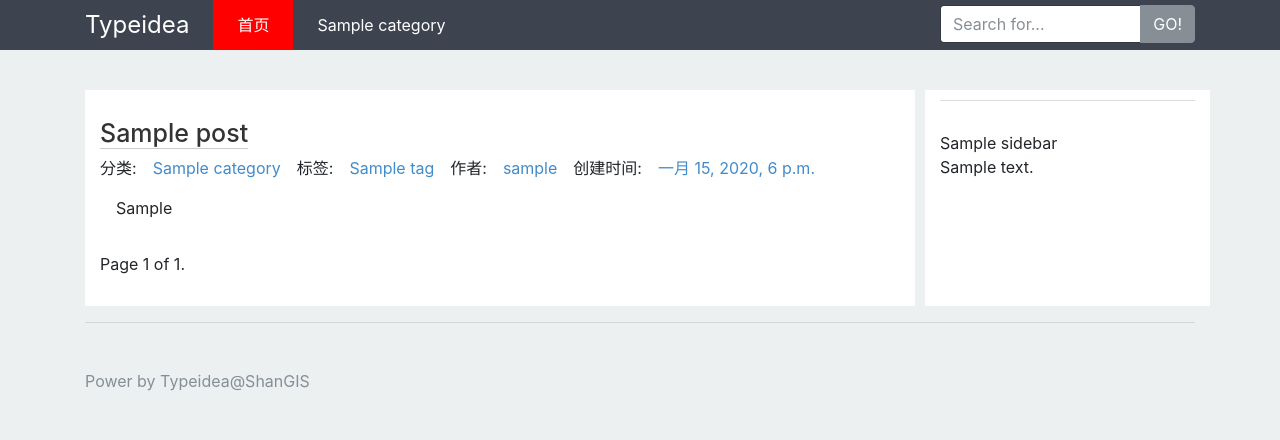
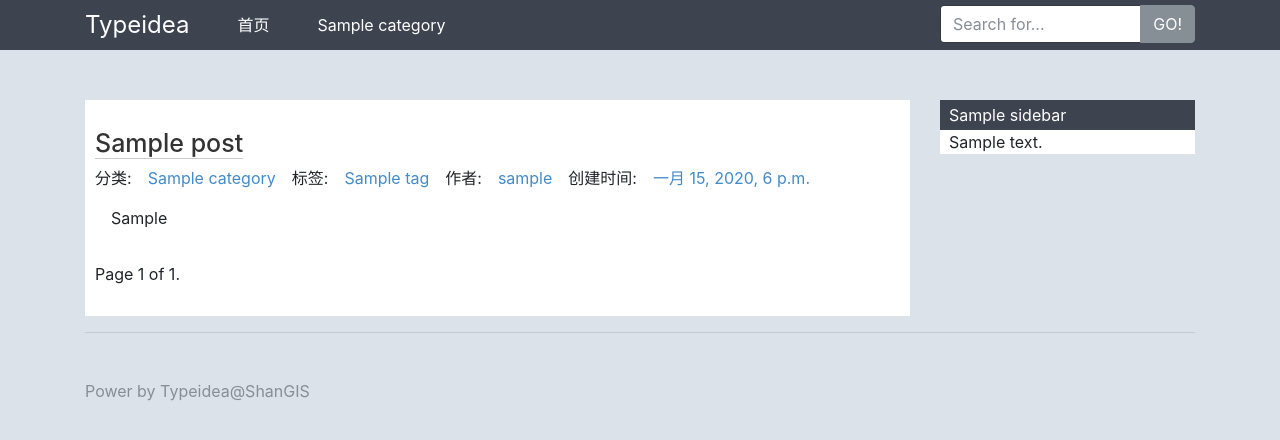
Before and after one commit to ShanGis/TypeIdea, a Django app: page / in a window 1280 px wide. Shown: the top 440 px of the page. Run offline with Django 3.2, Linux system fonts and the light colour scheme; tables that the repository leaves empty hold one stand-in row (values such as "Sample post"); some libraries are stand-ins or nearby versions.

Commit message:
1、修改评论提交时405错误 2、完成侧边栏样式 3、增加基于Django自带CACHE进行PV、UV统计

```diff
--- a/typeidea/blog/admin.py
+++ b/typeidea/blog/admin.py
@@ -14,7 +14,7 @@
     form = PostAdminForm
     # 展示页面
     list_display = (
-        'title', 'category', 'owner',
+        'title', 'category', 'owner', 'pv', 'uv',
         'created_time', 'status_show', 'operate',
     )
     # list_display_links = (
--- a/typeidea/blog/models.py
+++ b/typeidea/blog/models.py
@@ -1,5 +1,6 @@
 from django.contrib.auth.models import User
 from django.db import models
+from django.db.models import F
 
 import markdown
 
@@ -57,11 +58,19 @@
     tag = models.ManyToManyField(Tag, related_name='posts' ,verbose_name="标签")
     owner = models.ForeignKey(User, on_delete=models.CASCADE, verbose_name="作者")
     created_time = models.DateTimeField(auto_now_add=True, verbose_name='创建时间')
+    pv = models.PositiveIntegerField(default=0, verbose_name='PV')
+    uv = models.PositiveIntegerField(default=0, verbose_name='UV')
 
     # Model层定制字段
     def status_show(self):
         return '当前标状态:%s' % self.status
     status_show.short_description = '演示状态'
+
+    def increase_pv(self):
+        return type(self).objects.filter(id=self.id).update(pv=F('pv') + 1)
+
+    def increase_uv(self):
+        return type(self).objects.filter(id=self.id).update(uv=F('uv') + 1)
 
     def save(self, *args, **kwargs):
         if self.is_markdown:
--- a/typeidea/blog/views.py
+++ b/typeidea/blog/views.py
@@ -1,3 +1,4 @@
+from django.core.cache import cache
 from django.views.generic import ListView,DetailView
 
 from .models import Post, Category, Tag
@@ -60,49 +61,23 @@
     template_name = 'blog/detail.html'
     context_object_name = 'post'
 
+    def get(self, request, *args, **kwargs):
+        response = super().get(request, *args, **kwargs)
+        # import pdb; pdb.set_trace()
+        self.pv_uv()
+        return response
 
-'''
-def post_list(request, category_id=None, tag_id=None):
-    queryset = Post.objects.all()
+    def pv_uv(self):
+        sessionid = self.request.COOKIES.get('sessionid')
+        if not sessionid:
+            return
+        path = self.request.path
+        pv_key = 'pv:{0}{1}'.format(sessionid, path)
+        uv_key = 'uv:{0}{1}'.format(sessionid, path)
+        if not cache.get(pv_key):
+            self.object.increase_pv()
+            cache.set(pv_key, 1, 30)
 
-    # 分类、标签视图
-    if category_id:
-        queryset = queryset.filter(category_id=category_id)
-    elif tag_id:
-        try:
-            tag = Tag.objects.get(id=tag_id)
-        except tag.DoesNotExist:
-            queryset = []
-        else:
-            queryset = tag.posts.all()
-
-    # 分页
-    page = request.GET.get('page', 1)
-    page_size = 4
-    try:
-        page = int(page)
-    except TypeError:
-        page = 1
-    paginator = Paginator(queryset, page_size)
-    try:
-        posts = paginator.page(page)
-    except EmptyPage:
-        posts = paginator.page(paginator.num_pages)
-
-    '''
-
-
-
-
-
-
-# def post_detail(request, pk=None):
-#     try:
-#         queryset = Post.objects.get(pk=pk)
-#     except Post.DoesNotExist:
-#         raise Http404('好像没有你要找的文章呐')
-
-#     context = {
-#         'post': queryset
-#     }
-#     return render(request, 'blog/detail.html', context=context)
+        if not cache.get(uv_key):
+            self.object.increase_uv()
+            cache.set(uv_key, 1, 60 * 60 *24)
--- a/typeidea/comment/views.py
+++ b/typeidea/comment/views.py
@@ -6,7 +6,7 @@
 
 class CommentView(TemplateView):
     template_name = 'comment/result.html'
-    http_method_names = ['POST']
+    http_method_names = ['post']
 
     def get(self, request, *args, **kwargs):
         return super().get(request, *args, **kwargs)
@@ -26,6 +26,7 @@
 
         context = {
             'succeed': succeed,
-            'form': form
+            'form': form,
+            'target': target
         }
         return self.render_to_response(context)
--- a/typeidea/typeidea/common.py
+++ b/typeidea/typeidea/common.py
@@ -23,6 +23,7 @@
         side_bars = SideBar.objects.filter(status=1)
 
         recently_posts = Post.objects.filter(status=1)[:10]
+        hot_posts = Post.objects.filter(status=1).order_by('pv')[:10]
         recently_comments = Comment.objects.filter(status=1)[:10]
 
         # 模板内容
@@ -30,6 +31,7 @@
             'side_bars': side_bars,
             'recently_posts': recently_posts,
             'recently_comments': recently_comments,
+            'hot_posts':hot_posts
         })
         kwargs.update(self.get_category_context())
         kwargs = super().get_context_data(**kwargs)
--- a/typeidea/typeidea/themes/default/statics/CSS/base.css
+++ b/typeidea/typeidea/themes/default/statics/CSS/base.css
@@ -1,125 +1,97 @@
 body {
-    background-color: rgb(236, 240, 241);
+    background-color: #dbe2e9;
 }
-
+.fixed-top {
+    position: fixed;
+    right: 0;
+    left: 0;
+    border-width: 0 0 1px;
+}
 header {
+    height: 50px;
     background-color: #3d4450;
     border-color: #080808;
-    height: 50px;
     line-height: 50px;
 }
-
-.fix-top {
-    position: fixed;
-    top: 0;
-    right: 0;
-    left: 0;
-    z-index: 1030;
-}
-
 header nav a {
     color: #fff;
-    padding-left: 1.5rem;
-    padding-right: 1.5rem;
+    padding: 0 1.5rem;
 }
-
 header nav a:hover {
     color: #fff;
-    text-decoration: none;
-}
-
-header nav a.link:hover {
+    text-decoration:none;
     background-color: #000;
 }
-
-header nav a.logo {
+header a.logo {
+    font-size: 1.5rem;
     padding-left: 0;
-    font-size: 1.5rem;
 }
-
-header a.index {
-    background-color: red;
+header a.logo:hover {
+    background-color: #3d4450;
 }
-
 header .search {
     margin-top: 5px;
 }
 
+/* 主体部分 */
+.main .left-side .inner {
+    background-color: #fff;
+    padding: 30px 10px;
+}
+.main .right-side .inner{
+    background-color: #fff;
+}
 nav.category a {
     margin-top: 20px;
     margin-right: 20px;
 }
-
-
-.main {
-    margin-top: 90px;
-}
-
-.main ul {
-    padding-left: 0px;
-}
-
-.left-side {
-    padding-right: 10px;
-}
-
-.left-side .inner {
-    background-color: #fff;
-    padding-top: 30px;
-    padding-left: 15px;
-    padding-bottom: 30px;
-}
-
-.right-side {
-    background-color: #fff;
-}
-
-.post-element-nav {
+.post-element-nav  {
     padding-top: 0;
     padding-bottom: 0;
     color: #428bca;
 }
-
 .post-element-title {
     font-size: 25px;
 }
-
 .post-element-title a {
     color: #333;
+    text-decoration:none;
     border-bottom: 1px solid #ccc;
 }
-
-.post-element-title a:hover {
-    text-decoration: none;
-}
-
 .post-element-desc {
     padding: 1rem;
 }
-
+.main {
+    margin-top: 100px;
+}
+.main ul {
+    padding-left: 0px;
+}
 .post-element article {
     margin-top: 10px;
 }
-
 .power {
     margin-top: 30px;
 }
-
-.sidebar {
-    margin: 10px 0;
-    padding: 30px 0;
-    border-top: 1px solid #ddd;
+.sidebar-title {
+    height: 30px;
+    background-color: #3d4450;
+    border-color: #080808;
+    line-height: 30px;
+    color: #fff;
+    padding: 0 9px;
 }
-
 .sidebar li {
     list-style: none;
 }
-
 .sidebar a {
     color: #444;
 }
-
-.nickname {
+.sidebar-content {
+    padding: 0 9px;
+}
+/*comment*/
+.comment .nickname a {
     font-size: 1.5rem;
-    color: gray;
+    color: #222;
 }
--- a/typeidea/typeidea/themes/default/templates/blog/base.html
+++ b/typeidea/typeidea/themes/default/templates/blog/base.html
@@ -54,19 +54,25 @@
                         <div class="sidebar-title">{{ side.title }}</div>
                         <div class="sidebar-content">
                             {% if side.display_type == 1 %}
-                            {% autoescape off %}
-                            {{ side.content }}
-                            {% endautoescape %}
+                                {% autoescape off %}
+                                    {{ side.content }}
+                                {% endautoescape %}
                             {% elif side.display_type == 2 %}
                             <ul>
                                 {% for post in recently_posts %}
-                                <li><a href="{% url 'detail' post.id %}">{{ post.title }}</a></li>
+                                    <li><a href="{% url 'detail' post.id %}">{{ post.title }}</a></li>
                                 {% endfor %}
+                            </ul>
+                            {% elif side.display_type == 3 %}
+                            <ul>
+                                {% for post in hot_posts %}
+                                    <li><a href="{% url 'detail' post.id%}">{{ post.title}}</a></li>
+                                {% endfor%}
                             </ul>
                             {% elif side.display_type == 4 %}
                             <ul>
                                 {% for comment in recently_comments %}
-                                <li>{{ comment.content }}</li>
+                                    <li>{{ comment.content }}</li>
                                 {% endfor %}
                             </ul>
                             {% endif %}
@@ -93,3 +99,5 @@
         {% block javascript %}
         {% endblock %}
     </div>
+</body>
+</html>
--- a/typeidea/typeidea/themes/default/templates/blog/detail.html
+++ b/typeidea/typeidea/themes/default/templates/blog/detail.html
@@ -23,7 +23,7 @@
 
 <div class="post-element">
     <h3 class="post-element-title">
-        {{ post.title }}
+        {{ post.title }} - {{ post.pv }} - {{ post.uv }}
     </h3>
     <div>
         <nav class="nav">
@@ -50,7 +50,7 @@
 
 {% block javascript %}
     <!-- <script type="text/javascript" src="{% static 'JS/prettify.js' %}"></script> -->
-    <script src="https://cdn.jsdelivr.net/gh/google/code-prettify@master/loader/run_prettify.js"></script>
+    <script src="https://cdn.jsdelivr.net/gh/google/code-prettify@master/loader/run_prettify.js?lang=css&amp;skin=desert"></script>
     <script>
         window.onload = function(){
             PR.prettyPrint();
--- a/typeidea/typeidea/themes/default/templates/comment/block.html
+++ b/typeidea/typeidea/themes/default/templates/comment/block.html
@@ -1,7 +1,7 @@
 <hr />
 <form action="/comments/" class="form-group" method="POST">
     {% csrf_token %}
-        <input name="target" type='hidden' value="{{ request.path }}">
+        <input name="target" value="{{ request.path }}">
             {{ comment_form }}
         <input type="submit" value="提交">
 </form>
```
Also changed, not shown: typeidea/typeidea/settings/base.py (+7 -0 lines), typeidea/blog/migrations/0005_auto_20191013_0932.py (added).
